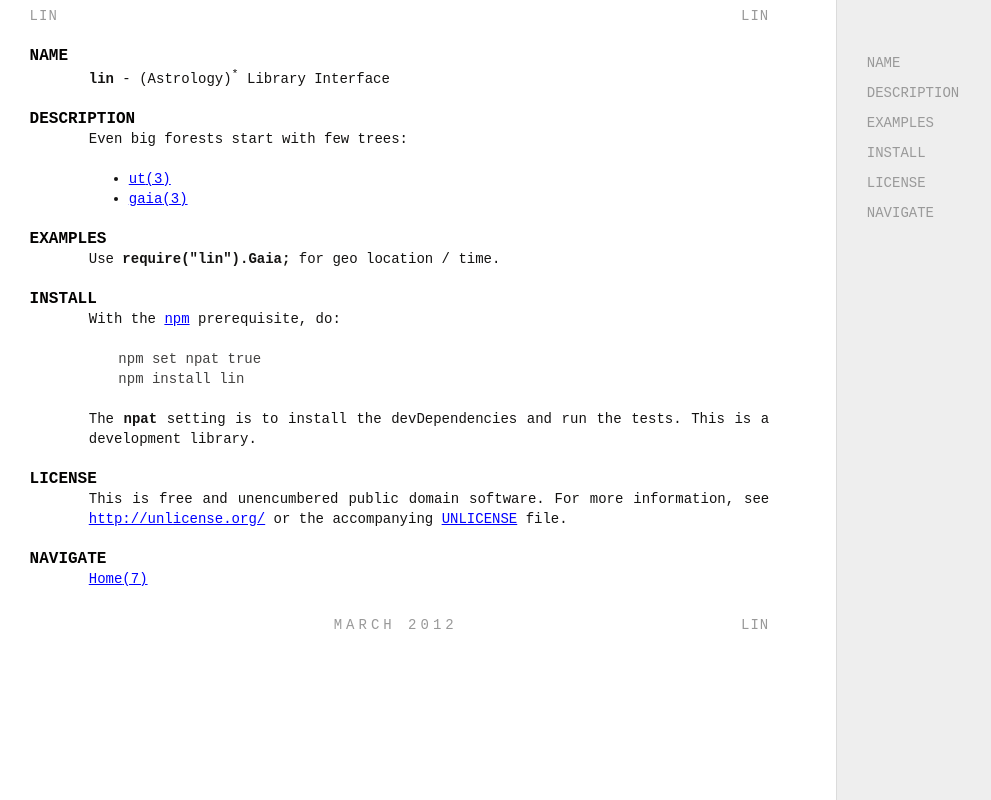
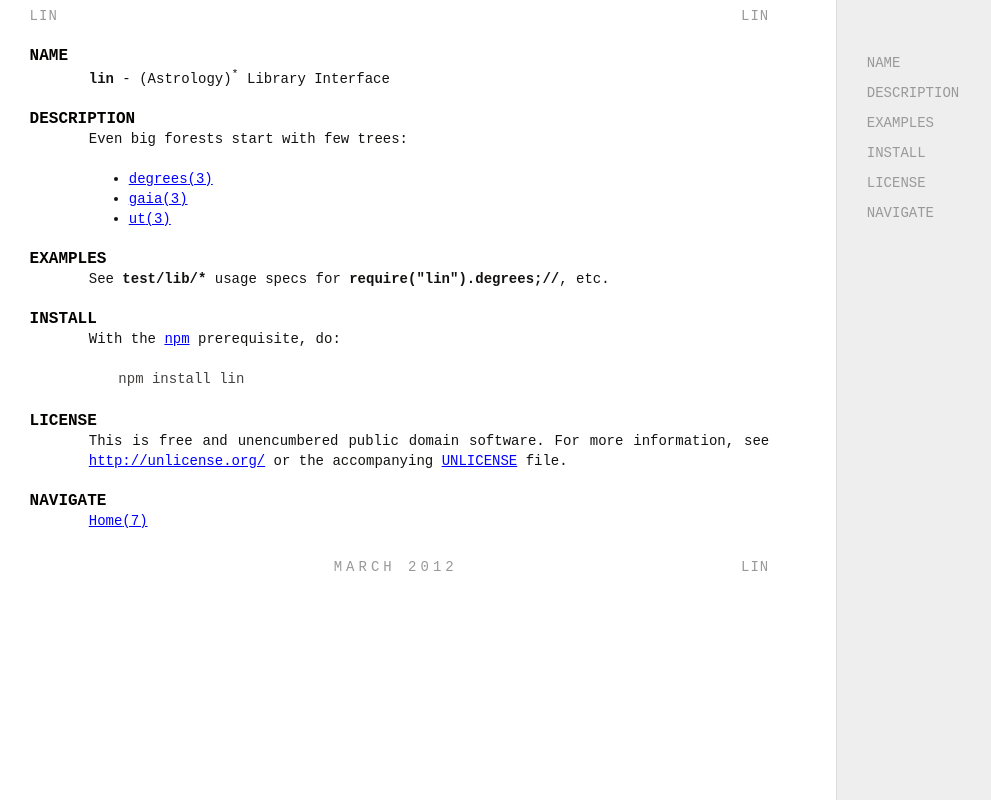
Before and after one commit to astrolet/archai, a plain HTML site: page index.html in a window 1280 px wide. Shown: the whole page, without its empty margins (0-991 px from the left). Drawn offline with Linux system fonts and the light colour scheme.

Commit message:
rebuild manual

```diff
--- a/index.html
+++ b/index.html
@@ -83,24 +83,22 @@
 <p>Even big forests start with few trees:</p>
 
 <ul>
+<li><a href="annotations/degrees.html" class="man-ref">degrees<span class="s">(3)</span></a></li>
+<li><a href="annotations/gaia.html" class="man-ref">gaia<span class="s">(3)</span></a></li>
 <li><a href="annotations/ut.html" class="man-ref">ut<span class="s">(3)</span></a></li>
-<li><a href="annotations/gaia.html" class="man-ref">gaia<span class="s">(3)</span></a></li>
 </ul>
 
 
 <h2 id="EXAMPLES">EXAMPLES</h2>
 
-<p>Use <code>require("lin").Gaia;</code> for geo location / time.</p>
+<p>See <code>test/lib/*</code> usage specs for <code>require("lin").degrees;//</code>, etc.</p>
 
 <h2 id="INSTALL">INSTALL</h2>
 
 <p>With the <a href="http://npmjs.org/">npm</a> prerequisite, do:</p>
 
-<pre><code>npm set npat true
-npm install lin
+<pre><code>npm install lin
 </code></pre>
-
-<p>The <code>npat</code> setting is to install the devDependencies and run the tests.  This is a development library.</p>
 
 <h2 id="LICENSE">LICENSE</h2>
 
```
